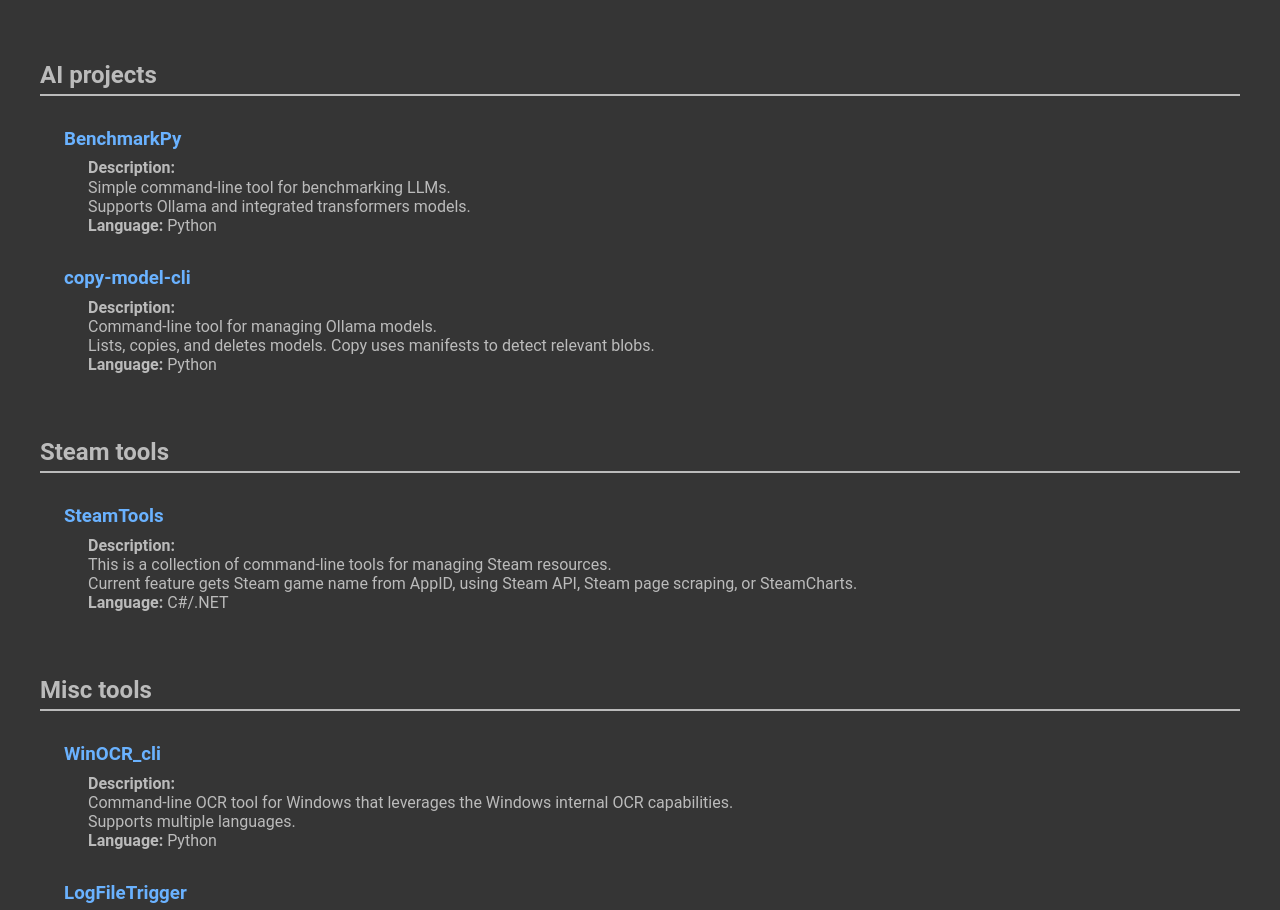
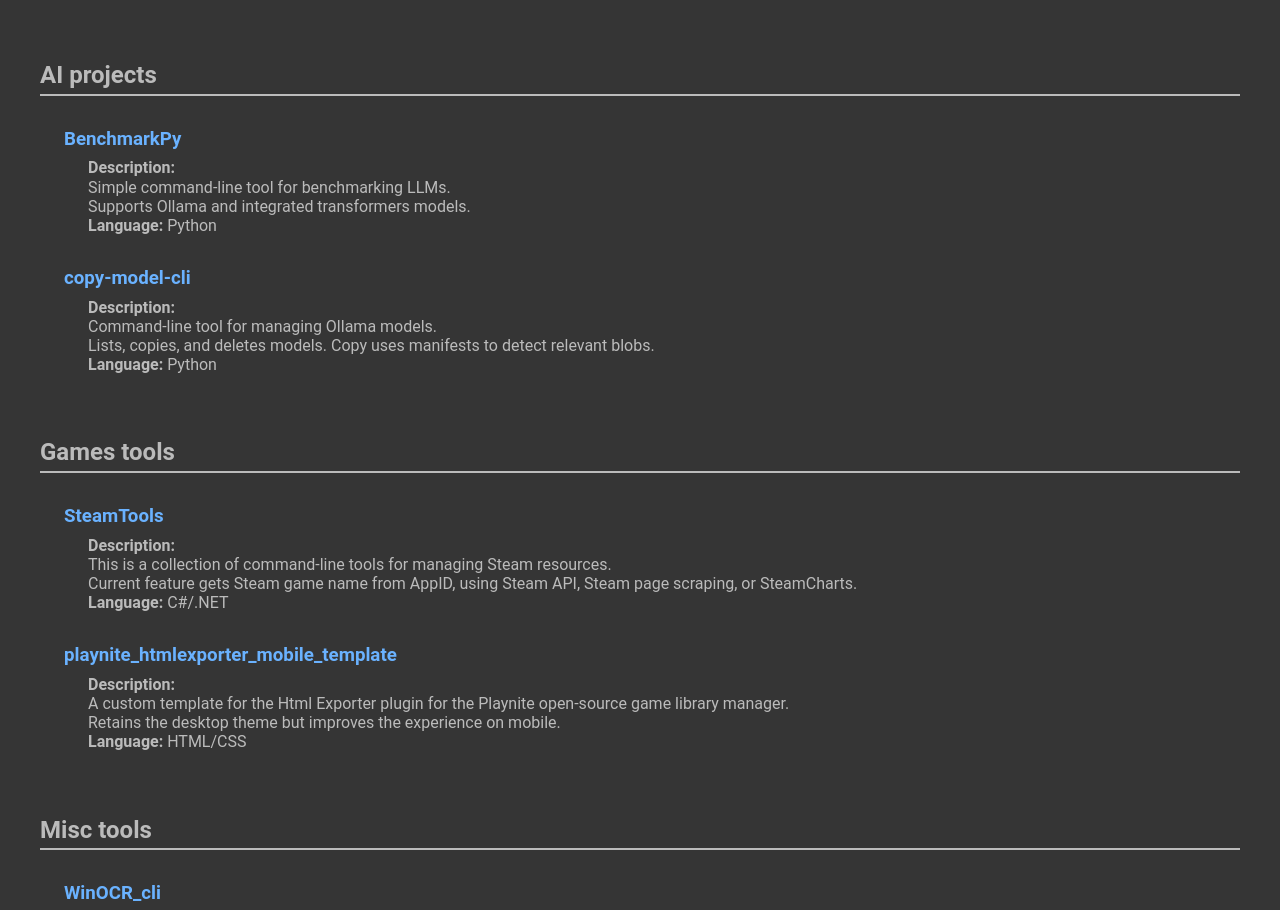
Before and after one commit to hardtopnet/hardtopnet.github.io, a plain HTML site: page index.html in a window 1280 px wide. Shown: the part 141-1051 px from the top of the page. Drawn offline with Linux system fonts and the light colour scheme.

Commit message:
added playnite htmlexporter template

```diff
--- a/index.html
+++ b/index.html
@@ -108,7 +108,7 @@
                 </p>
             </div>
 
-            <h2>Steam tools</h2>
+            <h2>Games tools</h2>
 
             <div class="project">
                 <a href="https://github.com/hardtopnet/SteamTools"><h3>SteamTools</h3></a>
@@ -119,6 +119,17 @@
                     <br><b>Language:</b> C#/.NET
                 </p>
             </div>
+
+            <div class="project">
+                <a href="https://github.com/hardtopnet/playnite_htmlexporter_mobile_template"><h3>playnite_htmlexporter_mobile_template</h3></a>
+                <p>
+                    <b>Description:</b>
+                    <br>A custom template for the Html Exporter plugin for the Playnite open-source game library manager.
+                    <br>Retains the desktop theme but improves the experience on mobile.
+                    <br><b>Language:</b> HTML/CSS
+                </p>
+            </div>
+
 
             <h2>Misc tools</h2>
 
```
